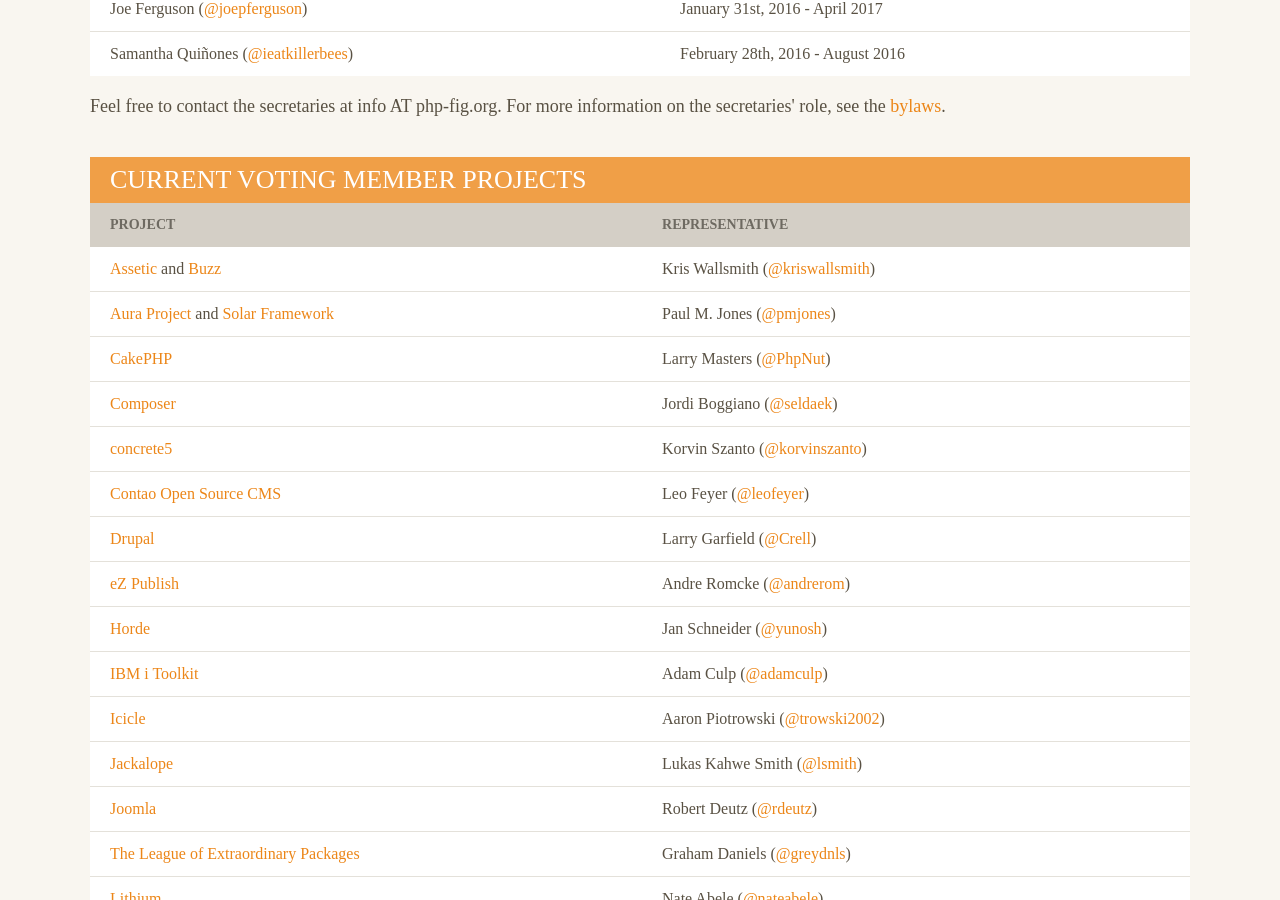
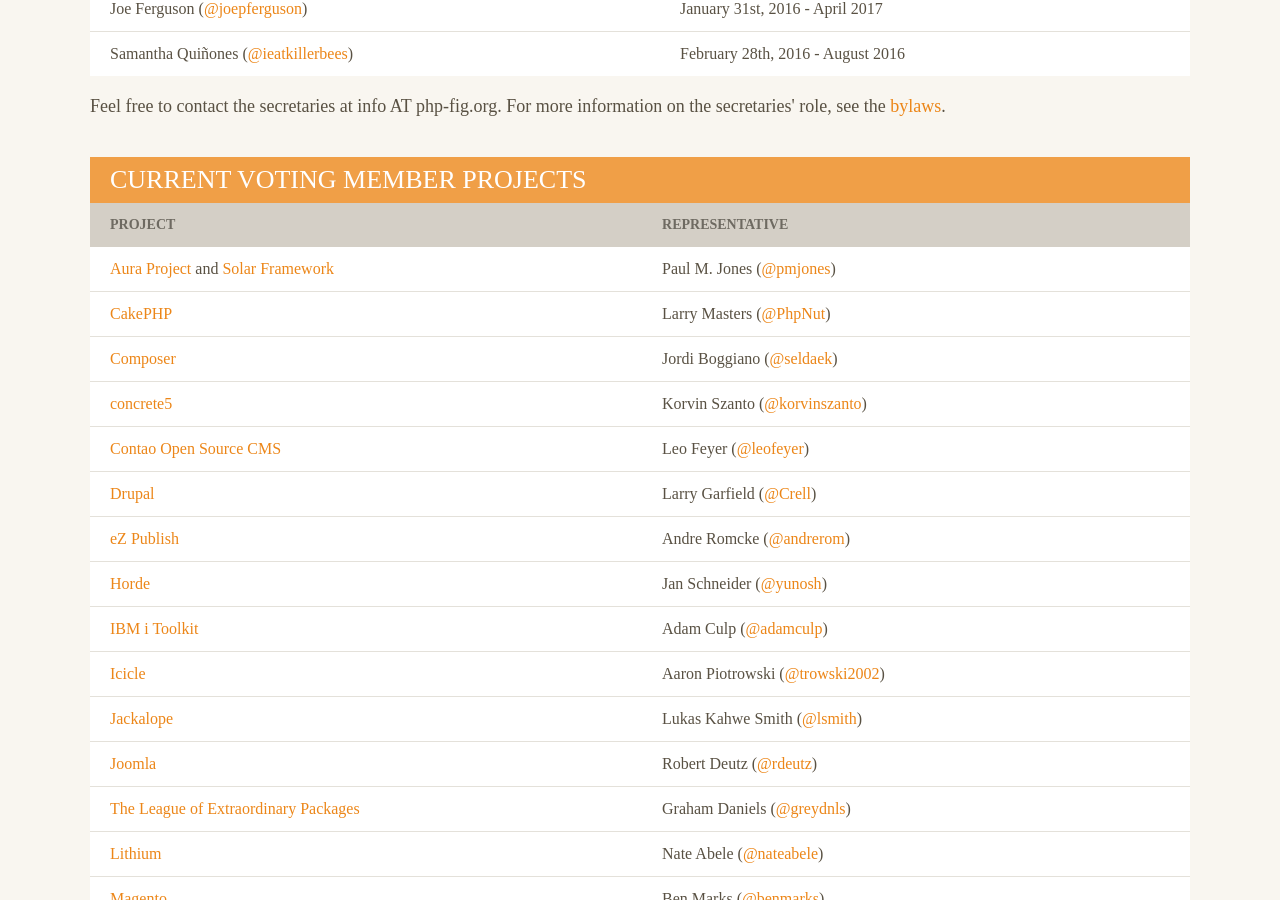
Before and after one commit to php-fig/www.php-fig.org, a Jekyll site: the page built from pages/members.html, in a window 1280 px wide and 900 px high, scrolled down 817 px. Built offline with Jekyll 4.4.1, drawn with Linux system fonts in a browser that asks for light colours; nearby versions of some CDN libraries; some web fonts are replaced; Markdown is read by kramdown in place of the engine named in the settings.

Commit message:
Remove Kris

```diff
--- a/pages/members.html
+++ b/pages/members.html
@@ -52,10 +52,6 @@ permalink: members/
         <tr>
             <th>Project</th>
             <th>Representative</th>
-        </tr>
-        <tr>
-            <td><a target="_blank" href="http://github.com/kriswallsmith/assetic/">Assetic</a> and <a target="_blank" href="https://github.com/kriswallsmith/Buzz">Buzz</a></td>
-            <td>Kris Wallsmith (<a href="http://twitter.com/kriswallsmith/">@kriswallsmith</a>)</td>
         </tr>
         <tr>
             <td><a target="_blank" href="http://auraphp.github.com/">Aura Project</a> and <a target="_blank" href="http://solarphp.com/">Solar Framework</a></td>
```
